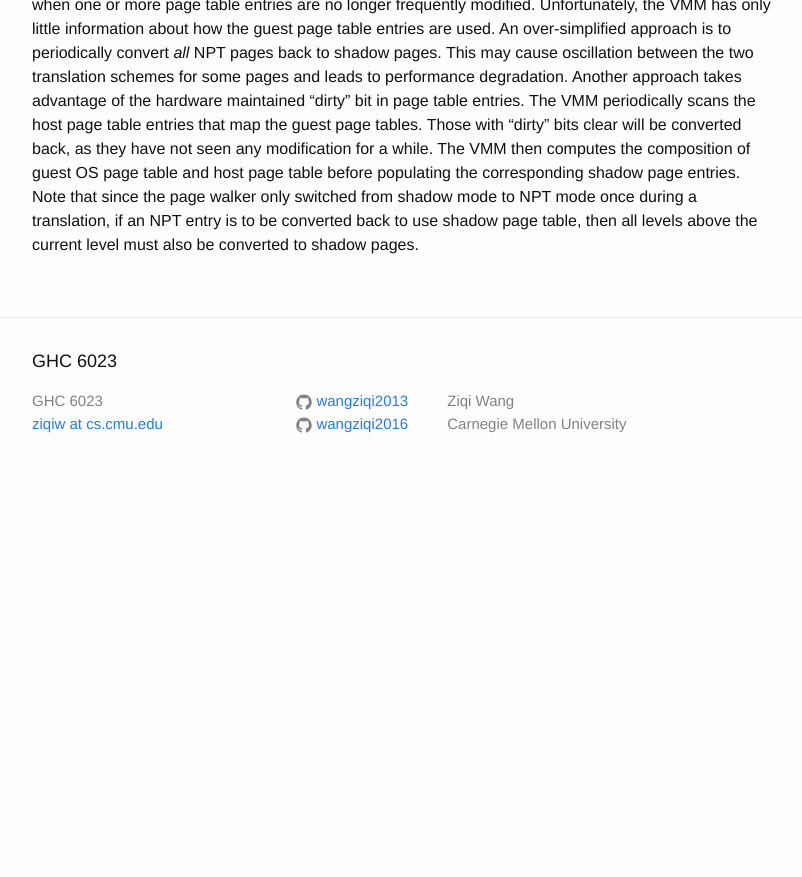
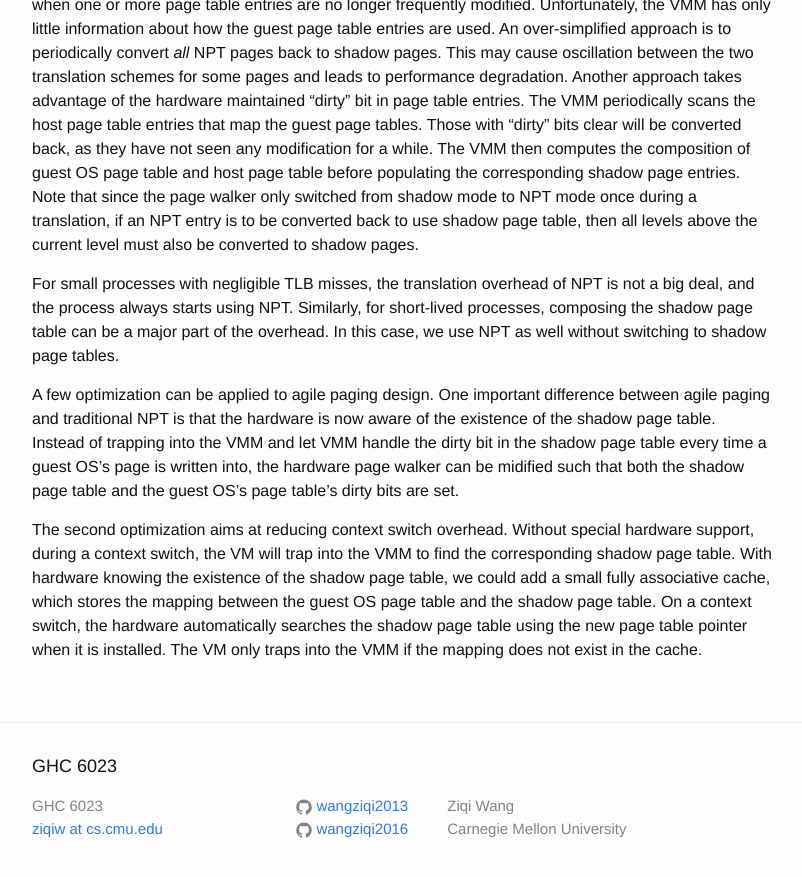
Before and after one commit to wangziqi2013/wangziqi2013.github.io, a Jekyll site: the page built from _posts/2018-05-18-Agile-Paging-Exceeding-the-Best-of-Nested-and-Shadow-Paging.markdown, in a window 1280 px wide and 900 px high, scrolled down 1942 px. Shown: the top 877 px of the window, without its empty margins (238-1040 px from the left). Built offline with Jekyll 4.4.1, drawn with Linux system fonts in a browser that asks for light colours; before the commit the page ends 2437 px from its top, so only the background shows below that.

Commit message:
Adding optimization

```diff
--- a/_posts/2018-05-18-Agile-Paging-Exceeding-the-Best-of-Nested-and-Shadow-Paging.markdown
+++ b/_posts/2018-05-18-Agile-Paging-Exceeding-the-Best-of-Nested-and-Shadow-Paging.markdown
@@ -77,3 +77,18 @@ have not seen any modification for a while. The VMM then computes the compositio
 before populating the corresponding shadow page entries. Note that since the page walker only switched from shadow mode to
 NPT mode once during a translation, if an NPT entry is to be converted back to use shadow page table, then all levels
 above the current level must also be converted to shadow pages.
+
+For small processes with negligible TLB misses, the translation overhead of NPT is not a big deal, and the process always
+starts using NPT. Similarly, for short-lived processes, composing the shadow page table can be a major part of the overhead.
+In this case, we use NPT as well without switching to shadow page tables.
+
+A few optimization can be applied to agile paging design. One important difference between agile paging and traditional NPT
+is that the hardware is now aware of the existence of the shadow page table. Instead of trapping into the VMM and let VMM
+handle the dirty bit in the shadow page table every time a guest OS's page is written into, the hardware page walker can be
+midified such that both the shadow page table and the guest OS's page table's dirty bits are set.
+
+The second optimization aims at reducing context switch overhead. Without special hardware support, during a context switch,
+the VM will trap into the VMM to find the corresponding shadow page table. With hardware knowing the existence of the shadow
+page table, we could add a small fully associative cache, which stores the mapping between the guest OS page table and the
+shadow page table. On a context switch, the hardware automatically searches the shadow page table using the new page table
+pointer when it is installed. The VM only traps into the VMM if the mapping does not exist in the cache.
```
